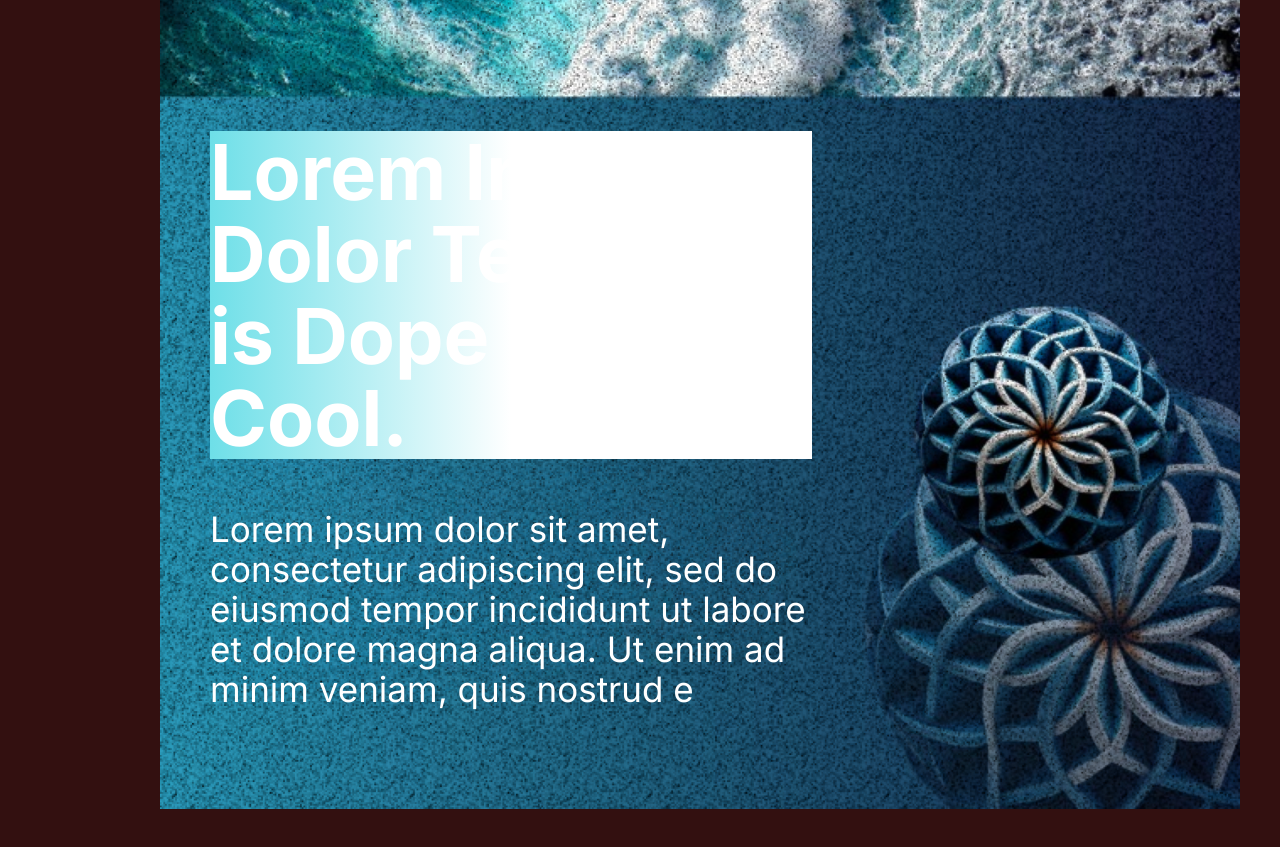
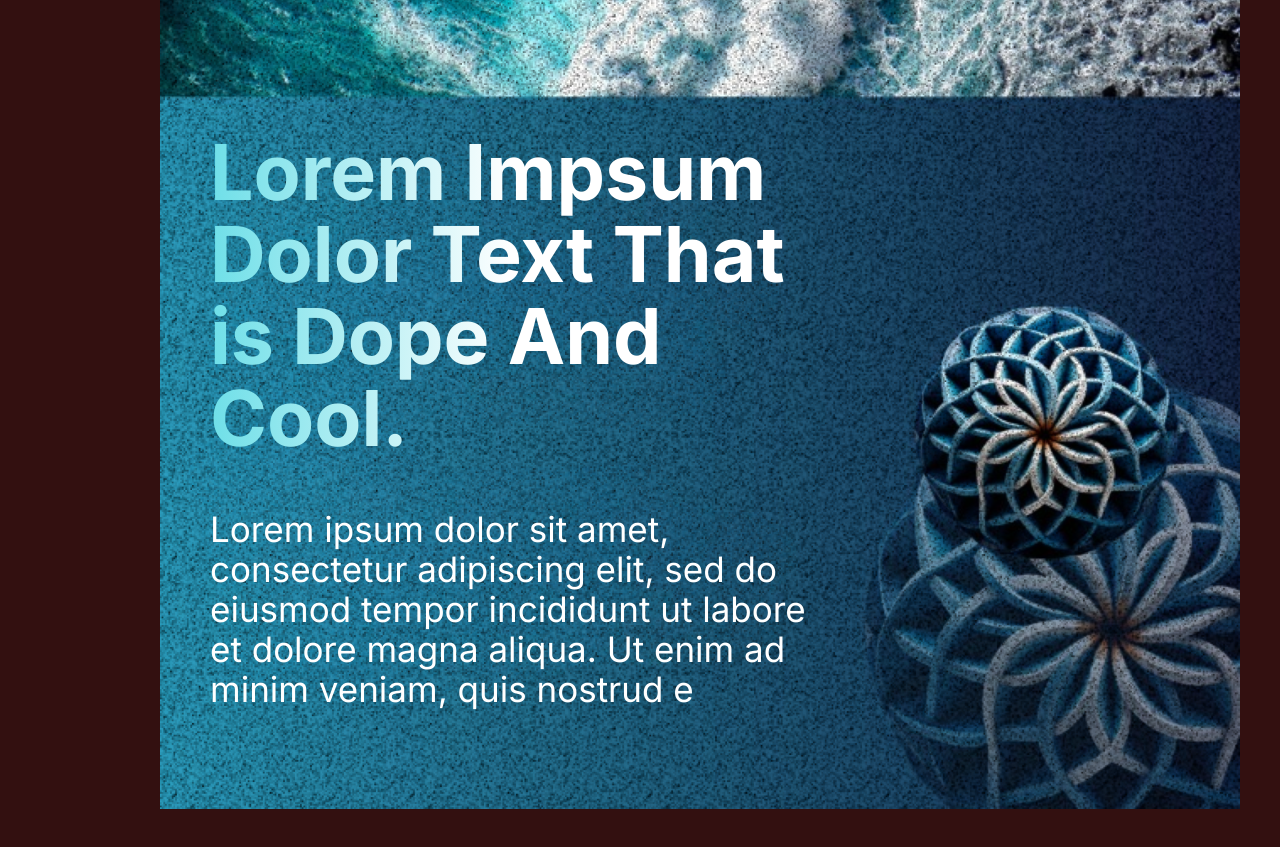
Before and after one commit to toyosi12/template-generator, a React (Create React App) app: page / in a window 1280 px wide. Shown: the part 4120-4967 px from the top of the page. Built offline with nearby package versions, Linux system fonts and the light colour scheme; a web font is replaced by a local one.

Commit message:
fixed color issues

```diff
--- a/src/components/Template2/template2.module.scss
+++ b/src/components/Template2/template2.module.scss
@@ -20,10 +20,10 @@
       background-image: linear-gradient(to right, #6edfe8, #fff, #fff);
       font-weight: bold;
       background-size: 100%;
-      // -webkit-background-clip: text;
-      // -moz-background-clip: text;
-      // -webkit-text-fill-color: transparent;
-      // -moz-text-fill-color: transparent;
+      -webkit-background-clip: text;
+      -moz-background-clip: text;
+      -webkit-text-fill-color: transparent;
+      -moz-text-fill-color: transparent;
     }
     &Subtitle {
       font-size: 3.5rem;
```
